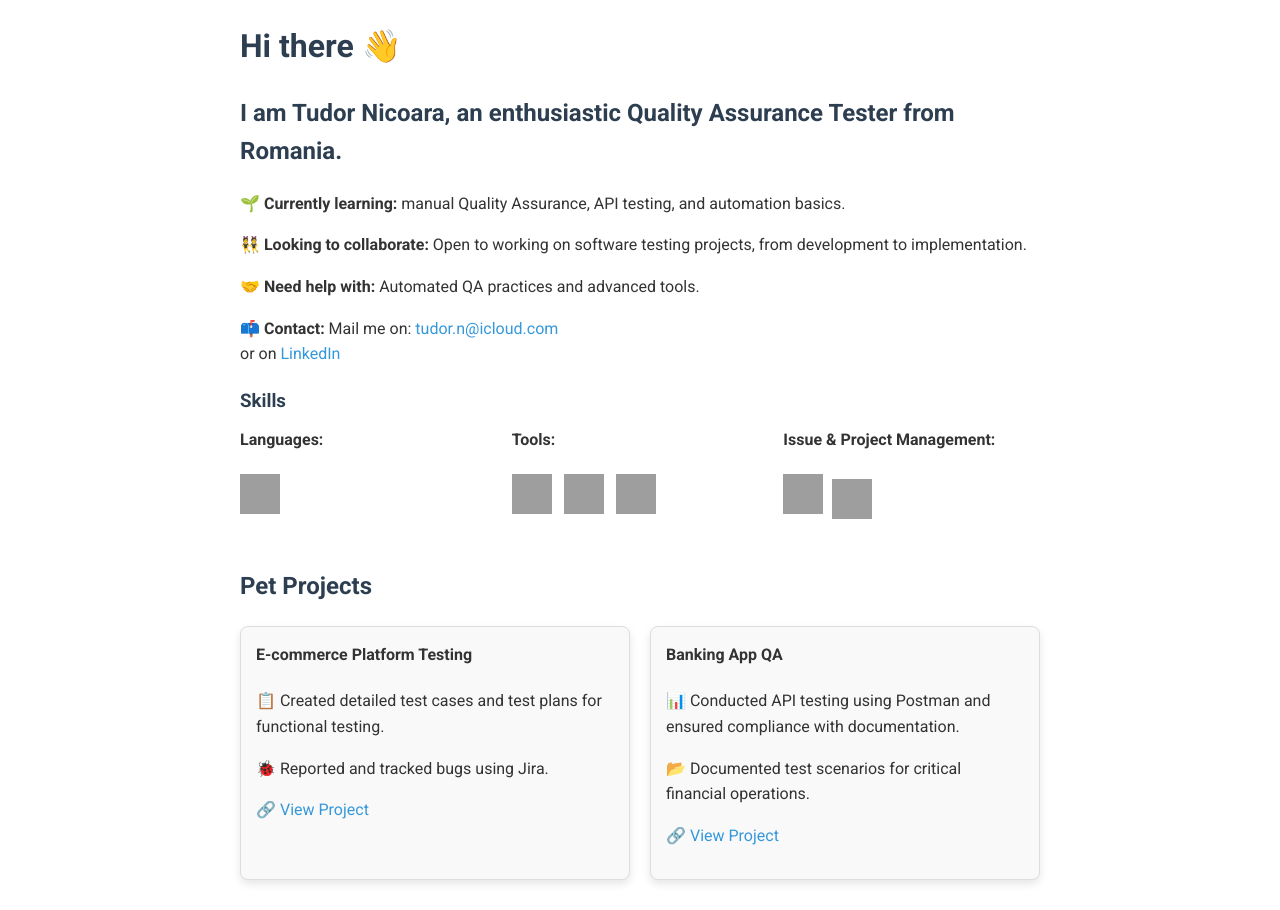
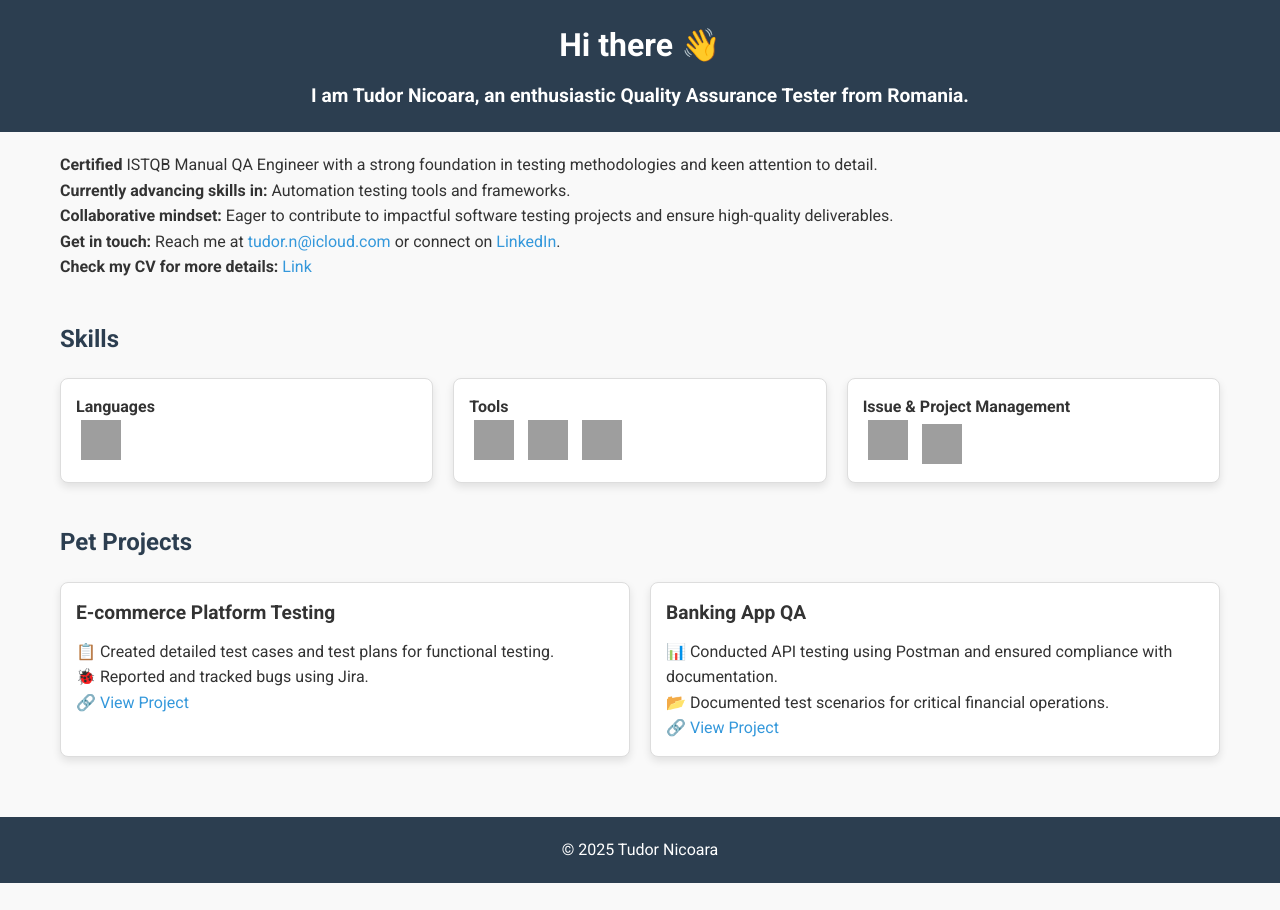
Before and after one commit to Tud0rN/QA-Portfolio, a plain HTML site: page index.html in a window 1280 px wide. After the commit the page ends 883 px from the top, so only its background shows below. Drawn offline with Linux system fonts and the light colour scheme; grey boxes are pictures that could not be loaded.

Commit message:
Add files via upload

```diff
--- a/index.html
+++ b/index.html
@@ -1,123 +1,194 @@
 <!DOCTYPE html>
-<html>
+<html lang="en">
 <head>
+    <meta charset="UTF-8">
+    <meta name="viewport" content="width=device-width, initial-scale=1.0">
     <title>QA Portfolio - Tudor Nicoara</title>
-    <meta charset="UTF-8"/>
     <link rel="preconnect" href="https://fonts.googleapis.com">
     <link rel="preconnect" href="https://fonts.gstatic.com" crossorigin>
     <link href="https://fonts.googleapis.com/css2?family=Roboto:wght@300;400;700&display=swap" rel="stylesheet">
     <style>
+        * {
+            margin: 0;
+            padding: 0;
+            box-sizing: border-box;
+        }
+
         body {
             font-family: 'Roboto', sans-serif;
-            max-width: 800px;
+            color: #333;
+            background-color: #f9f9f9;
+            line-height: 1.6;
+            margin: 0;
+        }
+
+        header {
+            background-color: #2c3e50;
+            color: white;
+            padding: 20px 10px;
+            text-align: center;
+        }
+
+        header h1 {
+            font-size: 2rem;
+        }
+
+        header h2 {
+            font-size: 1.2rem;
+            margin-top: 10px;
+        }
+
+        .container {
+            max-width: 1200px;
             margin: 0 auto;
-            line-height: 1.6;
-            color: #333;
+            padding: 20px;
         }
-        h1, h2, h3 {
+
+        section {
+            margin-bottom: 40px;
+        }
+
+        h3 {
+            font-size: 1.5rem;
             color: #2c3e50;
+            margin-bottom: 20px;
         }
+
+        p, a {
+            font-size: 1rem;
+        }
+
         a {
+            color: #3498db;
             text-decoration: none;
-            color: #3498db;
         }
+
         a:hover {
             text-decoration: underline;
         }
-        .container {
-            margin: 20px 0;
-        }
-        .section {
-            margin-bottom: 30px;
-        }
-        .skills-container {
-            display: flex;
-            flex-wrap: wrap;
-            gap: 15px;
-        }
-        .skills-container div {
-            flex: 1 1 200px;
-        }
-        .projects {
-            display: flex;
+
+        .skills-container, .projects {
+            display: grid;
+            grid-template-columns: repeat(auto-fit, minmax(200px, 1fr));
             gap: 20px;
         }
-        .project-card {
-            flex: 1;
-            background: #f9f9f9;
+
+        .project-card, .skill-card {
+            background: white;
             border: 1px solid #ddd;
             border-radius: 8px;
             padding: 15px;
             box-shadow: 0 4px 8px rgba(0, 0, 0, 0.1);
+            transition: transform 0.3s ease;
         }
+
+        .project-card:hover, .skill-card:hover {
+            transform: translateY(-5px);
+        }
+
         .project-card h4 {
-            margin-top: 0;
+            font-size: 1.2rem;
+            margin-bottom: 10px;
+        }
+
+        .skill-card a {
+            display: inline-block;
+            margin: 0 5px;
+            transition: transform 0.3s ease, text-decoration 0.3s ease;
+        }
+
+        .skill-card a:hover {
+            transform: scale(1.1);
+            text-decoration: underline;
+        }
+
+        footer {
+            text-align: center;
+            padding: 20px 10px;
+            background-color: #2c3e50;
+            color: white;
+        }
+
+        @media (max-width: 768px) {
+            header h1 {
+                font-size: 1.5rem;
+            }
+
+            header h2 {
+                font-size: 1rem;
+            }
+
+            .skills-container, .projects {
+                grid-template-columns: repeat(auto-fit, minmax(150px, 1fr));
+            }
         }
     </style>
 </head>
 <body>
 
+<header>
     <h1>Hi there 👋</h1>
     <h2>I am Tudor Nicoara, an enthusiastic Quality Assurance Tester from Romania.</h2>
+</header>
 
 <div class="container">
-    <p>🌱 <strong>Currently learning:</strong> manual Quality Assurance, API testing, and automation basics.</p>
-    <p>👯 <strong>Looking to collaborate:</strong> Open to working on software testing projects, from development to implementation.</p>
-    <p>🤝 <strong>Need help with:</strong> Automated QA practices and advanced tools.</p>
-    <p>📫 <strong>Contact:</strong> Mail me on: <a href="mailto:tudor.n@icloud.com">tudor.n@icloud.com</a> <br> or
-        on <a href="https://linkedin.com/in/tudor-nicoara-qa369" target="_blank">LinkedIn</a>
+    <section>
+        <p><strong>Certified</strong> ISTQB Manual QA Engineer with a strong foundation in testing methodologies and
+            keen attention to detail.</p>
+        <p><strong>Currently advancing skills in:</strong> Automation testing tools and frameworks.</p>
+        <p><strong>Collaborative mindset:</strong> Eager to contribute to impactful software testing projects and
+            ensure high-quality deliverables.</p>
+        <p><strong>Get in touch:</strong> Reach me at <a href="mailto:tudor.n@icloud.com">tudor.n@icloud.com</a> or
+            connect on <a href="https://linkedin.com/in/tudor-nicoara-qa369" target="_blank">LinkedIn</a>.</p>
+        <p><strong>Check my CV for more details:</strong><a href=""> Link</a></p>
+    </section>
+
+    <section>
+        <h3>Skills</h3>
+        <div class="skills-container">
+            <div class="skill-card">
+                <h4>Languages</h4>
+                <p>
+                    <a class="icon-link" href="https://developer.mozilla.org/en-US/docs/Web/JavaScript" target="_blank" rel="noreferrer">
+                        <img src="https://raw.githubusercontent.com/devicons/devicon/master/icons/javascript/javascript-original.svg" alt="javascript" width="40" height="40"/>
+                    </a>
                 </p>
             </div>
 
-<div class="section">
-    <h3 style="margin-bottom: 0;">Skills</h3>
-    <div class="skills-container">
-        <div>
-            <h4 style="margin-top: 10px">Languages:</h4>
-            <p><a href="https://developer.mozilla.org/en-US/docs/Web/JavaScript"
-                  target="_blank"
-                  rel="noreferrer">
-                <img src="https://raw.githubusercontent.com/devicons/devicon/master/icons/javascript/javascript-original.svg"
-                     alt="javascript"
-                     width="40"
-                     height="40"/>
-            </a></p>
-        </div>
-
-        <div>
-            <h4 style="margin-top: 10px">Tools:</h4>
+            <div class="skill-card">
+                <h4>Tools</h4>
                 <p>
-                <a style="text-decoration: none; margin-right: 8px;" href="https://www.mysql.com/" target="_blank" rel="noreferrer">
+                    <a class="icon-link" href="https://www.mysql.com/" target="_blank" rel="noreferrer">
                         <img src="https://raw.githubusercontent.com/devicons/devicon/master/icons/mysql/mysql-original-wordmark.svg" alt="mysql" width="40" height="40"/>
                     </a>
-                <a style="text-decoration:none; margin-right: 8px;" href="https://postman.com" target="_blank" rel="noreferrer">
+                    <a class="icon-link" href="https://postman.com" target="_blank" rel="noreferrer">
                         <img src="https://www.vectorlogo.zone/logos/getpostman/getpostman-icon.svg" alt="postman" width="40" height="40"/>
                     </a>
-                <a style="text-decoration:none; margin-right: 8px;" href="https://www.soapui.org/" target="_blank" rel="noreferrer">
+                    <a class="icon-link" href="https://www.soapui.org/" target="_blank" rel="noreferrer">
                         <img src="https://static1.smartbear.co/smartbearbrand/media/images/home/soapui-icon.svg" alt="soapui" width="40" height="40"/>
                     </a>
                 </p>
             </div>
-        <div>
-            <h4 style="margin-top: 10px">Issue & Project Management:</h4>
+
+            <div class="skill-card">
+                <h4>Issue & Project Management</h4>
                 <p>
-                <a style="text-decoration:none; margin-right: 5px;" href="https://www.atlassian.com/software/jira" target="_blank" rel="noreferrer">
+                    <a class="icon-link" href="https://www.atlassian.com/software/jira" target="_blank" rel="noreferrer">
                         <img src="https://upload.wikimedia.org/wikipedia/commons/8/8a/Jira_Logo.svg" alt="jira" width="40" height="40"/>
                     </a>
-                <a style="text-decoration:none;
-                          margin-right: 5px;
-                          position: relative;
-                          top: 5px;"
+                    <a class="icon-link"
+                       style="position: relative;
+                       top: 4px;"
                        href="https://www.atlassian.com/software/confluence" target="_blank" rel="noreferrer">
                         <img src="https://veniture.net/hs-fs/hubfs/confluence.png?width=400&height=400&name=confluence.png" alt="confluence" width="40" height="40"/>
                     </a>
                 </p>
             </div>
         </div>
-</div>
+    </section>
 
-<div class="section">
-    <h2>Pet Projects</h2>
+    <section>
+        <h3>Pet Projects</h3>
         <div class="projects">
             <div class="project-card">
                 <h4>E-commerce Platform Testing</h4>
@@ -132,7 +203,12 @@
                 <p>🔗 <a href="#">View Project</a></p>
             </div>
         </div>
+    </section>
 </div>
+
+<footer>
+    <p>&copy; 2025 Tudor Nicoara</p>
+</footer>
 
 </body>
 </html>
```
Lines whose indentation alone changed are shown as unchanged.
